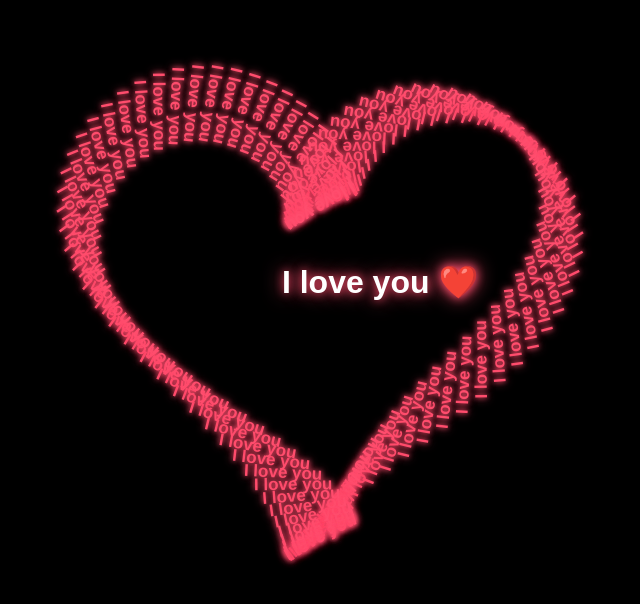
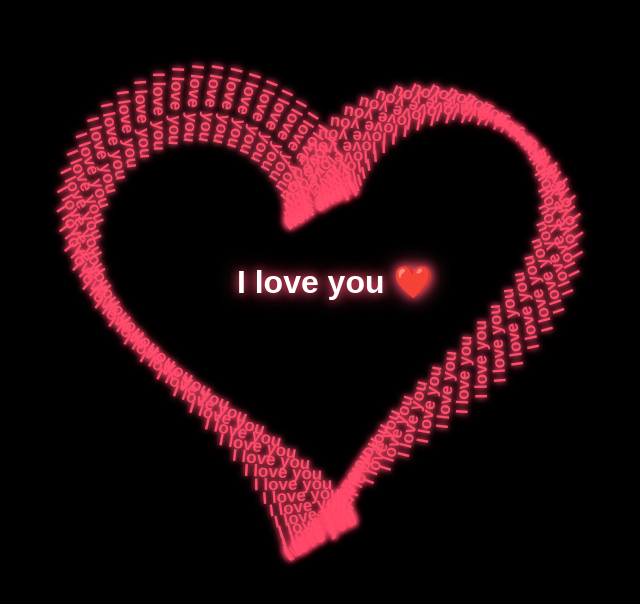
Before and after one commit to Ciombe06/i-love-you, a plain HTML site: page index.html in a window 1280 px wide. Shown: the part 118-722 px from the top of the page, without its empty margins (335-975 px from the left). Drawn offline with Linux system fonts and the light colour scheme.

Commit message:
Update index.html

```diff
--- a/index.html
+++ b/index.html
@@ -68,7 +68,7 @@
         .center {
             position: absolute;
 
-            left: 60%;
+            left: 52.5%;
             top: 50%;
 
             transform: translate(-50%, -50%);
```
